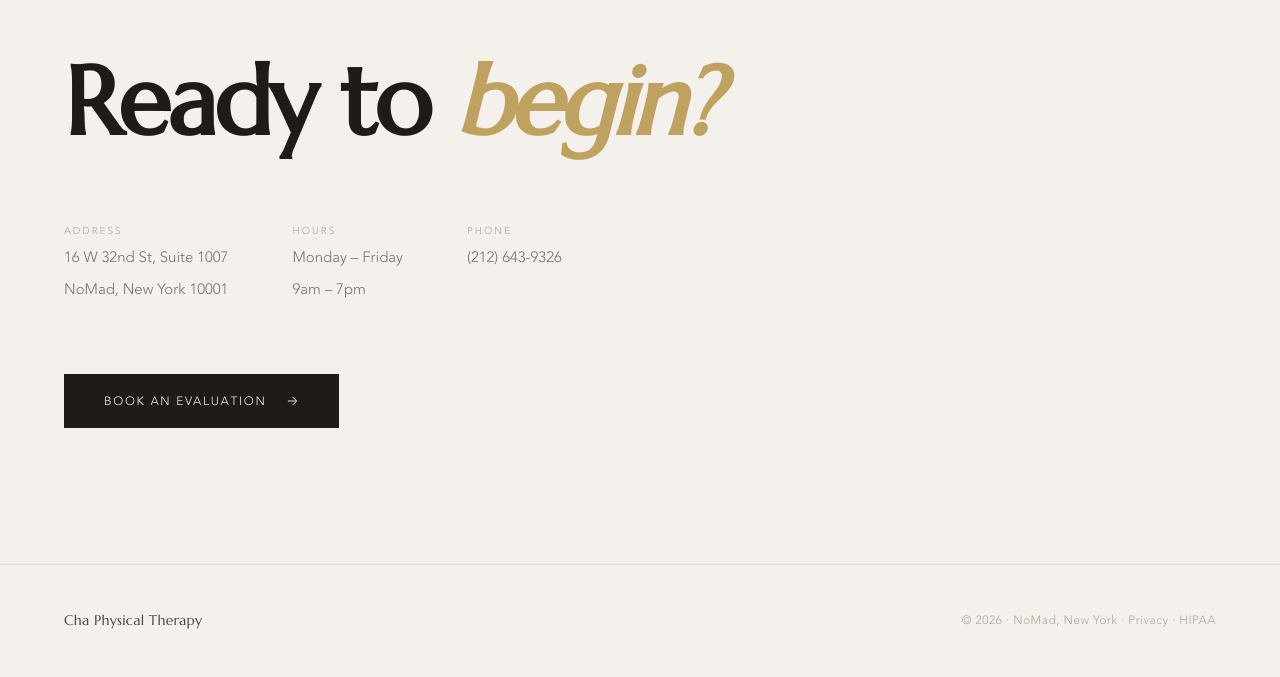
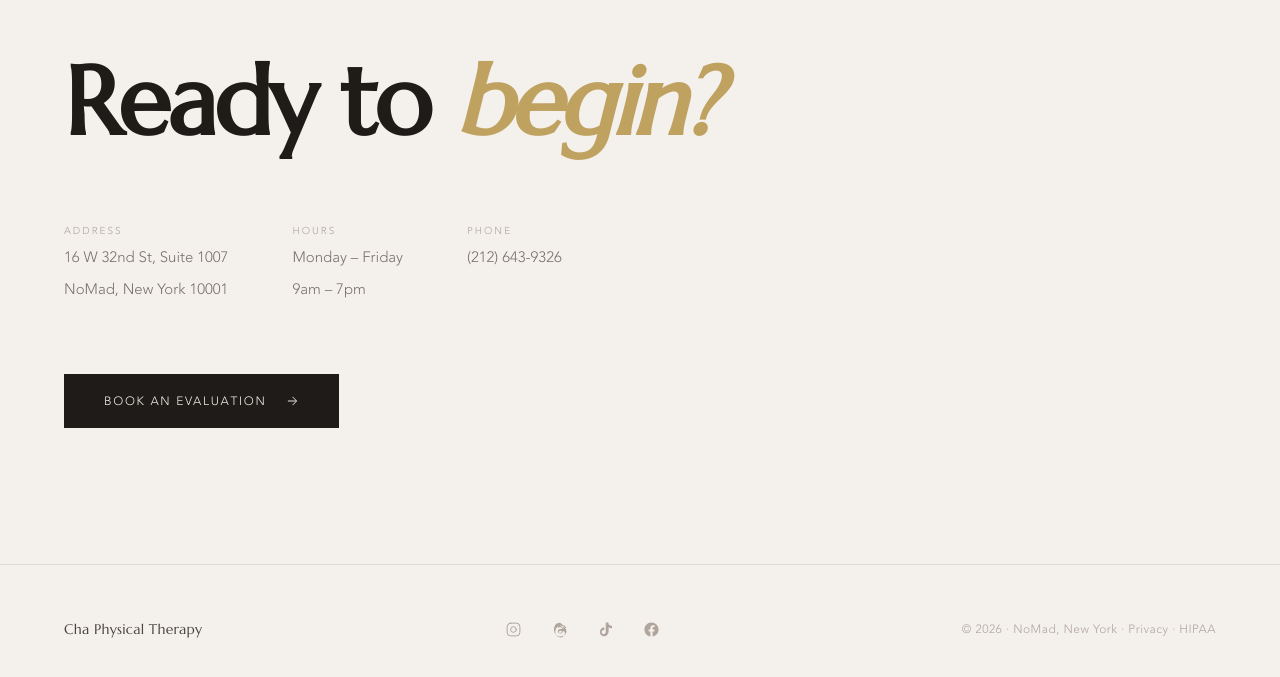
Before and after one commit to raysong-sudo/raysong-sudo.github.io, a plain HTML site: page v2/tmj/index.html in a window 1280 px wide. Shown: the part 3590-4267 px from the top of the page. Drawn offline with Linux system fonts and the light colour scheme.

Commit message:
Add social icons to footer (Instagram, Threads, TikTok, Facebook)

```diff
--- a/static/cha-design/ive-animations.js
+++ b/static/cha-design/ive-animations.js
@@ -111,10 +111,39 @@
     });
   }
 
+  /* ---- Footer socials: inject icon row into every page's footer. ----
+     CSS lives in ive-draft.css under FOOT SOCIAL. */
+  function initFooterSocial() {
+    var footer = document.querySelector('footer');
+    if (!footer || footer.querySelector('.foot-social')) return;
+
+    var socials = [
+      { name: 'Instagram', url: 'https://www.instagram.com/chaphysicaltherapy',
+        svg: '<svg viewBox="0 0 24 24" fill="none" stroke="currentColor" stroke-width="1.4" stroke-linecap="round" stroke-linejoin="round"><rect x="3" y="3" width="18" height="18" rx="5"/><circle cx="12" cy="12" r="4"/><circle cx="17.5" cy="6.5" r="0.6" fill="currentColor" stroke="none"/></svg>' },
+      { name: 'Threads', url: 'https://www.threads.com/@chaphysicaltherapy',
+        svg: '<svg viewBox="0 0 24 24" fill="currentColor"><path d="M17.2 11.3c-.1 0-.2-.1-.3-.1-.2-2.7-1.6-4.2-4-4.2-1.4 0-2.6.6-3.3 1.7l1.3.9c.5-.8 1.3-1 2-1 1 0 1.7.3 2.1 1 .3.5.5 1.1.6 1.9-.7-.1-1.4-.2-2.2-.1-2.4.1-3.9 1.5-3.8 3.4.1.9.5 1.7 1.3 2.2.6.4 1.5.7 2.4.6 1.2-.1 2.1-.5 2.8-1.4.5-.6.8-1.5 1-2.5 1 .5 1.7 1.2 2.1 2 .6 1.2 1.1 3.1-1.5 5.7-2.3 2.3-5 2.5-7.7 1-2.5-1.4-3.9-4.1-3.9-7.4 0-3.3 1.4-6 3.9-7.4 1.7-1 3.7-1.3 5.7-.8 1.9.5 3.4 1.7 4.3 3.5l1.4-.7c-1.1-2.2-3-3.7-5.3-4.3C13.5 1.7 11 2 8.8 3.3 5.8 5 4.2 8.2 4.2 12s1.6 7 4.6 8.7c1.4.8 3 1.2 4.6 1.2 1.1 0 2.2-.2 3.2-.6 1.5-.5 2.8-1.4 3.8-2.7 1.5-2 2-4.7.6-7-.5-.9-1.2-1.7-2.1-2.3-.4-.3-.8-.5-1.2-.7l-.5-.3zm-3.8 5.6c-1.1.1-2.2-.4-2.3-1.4-.1-.7.5-1.5 2.2-1.6h.4c.6 0 1.1.1 1.6.2-.3 1.8-1.2 2.7-1.9 2.8z"/></svg>' },
+      { name: 'TikTok', url: 'https://www.tiktok.com/@chaphysicaltherapy',
+        svg: '<svg viewBox="0 0 24 24" fill="currentColor"><path d="M19.59 6.69a4.83 4.83 0 0 1-3.77-4.25V2h-3.45v13.67a2.89 2.89 0 0 1-5.2 1.74 2.89 2.89 0 0 1 2.31-4.64 2.93 2.93 0 0 1 .88.13V9.4a6.84 6.84 0 0 0-1-.05A6.33 6.33 0 0 0 5.55 19.6a6.34 6.34 0 0 0 10.86-4.43V8.79a8.16 8.16 0 0 0 4.77 1.51v-3.45a4.85 4.85 0 0 1-1.59-.16z"/></svg>' },
+      { name: 'Facebook', url: 'https://www.facebook.com/people/Cha-Physical-Therapy/61551543464271/',
+        svg: '<svg viewBox="0 0 24 24" fill="currentColor"><path d="M22 12.06C22 6.5 17.52 2 12 2S2 6.5 2 12.06c0 5.02 3.66 9.18 8.44 9.94v-7.03H7.9v-2.9h2.54V9.85c0-2.51 1.49-3.89 3.77-3.89 1.09 0 2.24.19 2.24.19v2.47h-1.26c-1.24 0-1.63.77-1.63 1.56v1.88h2.78l-.45 2.9h-2.33V22c4.78-.76 8.44-4.92 8.44-9.94"/></svg>' }
+    ];
+
+    var ul = document.createElement('ul');
+    ul.className = 'foot-social';
+    ul.innerHTML = socials.map(function (s) {
+      return '<li><a href="' + s.url + '" aria-label="Cha PT on ' + s.name + '" target="_blank" rel="noopener noreferrer">' + s.svg + '</a></li>';
+    }).join('');
+
+    var legal = footer.querySelector('.foot-legal');
+    if (legal) footer.insertBefore(ul, legal);
+    else footer.appendChild(ul);
+  }
+
   if (document.readyState === 'loading') {
-    document.addEventListener('DOMContentLoaded', function () { init(); initMobileNav(); });
+    document.addEventListener('DOMContentLoaded', function () { init(); initMobileNav(); initFooterSocial(); });
   } else {
     init();
     initMobileNav();
+    initFooterSocial();
   }
 })();
--- a/static/cha-design/ive-draft.css
+++ b/static/cha-design/ive-draft.css
@@ -532,6 +532,28 @@ footer {
   color: var(--ink-faint);
 }
 
+/* FOOT SOCIAL — icon row injected by ive-animations.js */
+.foot-social {
+  display: flex;
+  align-items: center;
+  gap: 14px;
+  list-style: none;
+  padding: 0;
+  margin: 0;
+}
+.foot-social li { margin: 0; padding: 0; }
+.foot-social a {
+  display: flex;
+  align-items: center;
+  justify-content: center;
+  width: 32px;
+  height: 32px;
+  color: var(--ink-faint);
+  transition: color 220ms;
+}
+.foot-social a:hover { color: var(--ink); }
+.foot-social svg { width: 17px; height: 17px; display: block; }
+
 /* PAGE LOAD FADE */
 @keyframes fadeUp {
   from { opacity: 0; transform: translateY(16px); }
```
